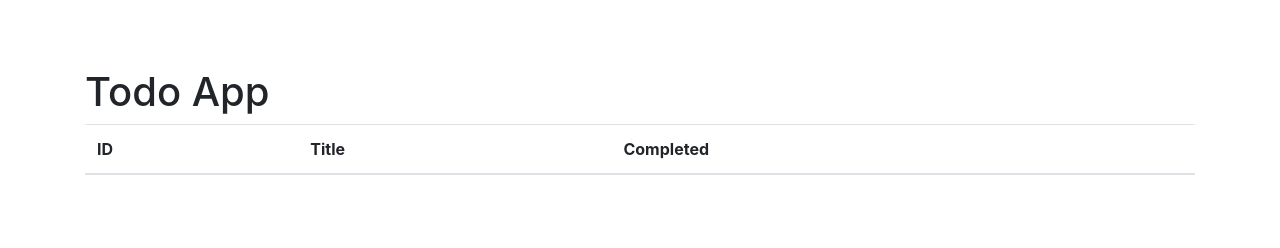
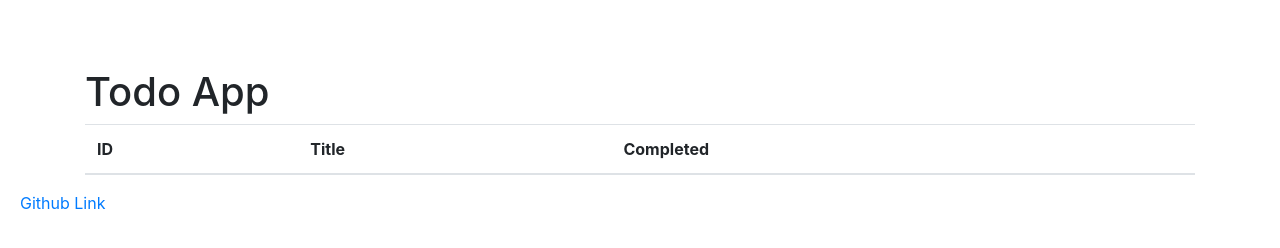
Before and after one commit to Fredgroom/cmostores_interview_challenge, a plain HTML site: page index.html in a window 1280 px wide. Drawn offline with nearby package versions, Linux system fonts and the light colour scheme; no server answers.

Commit message:
add github link for project

```diff
--- a/index.html
+++ b/index.html
@@ -29,6 +29,13 @@
         </div>
       </div>
     </div>
+    <footer>
+      <a
+        href="https://github.com/Fredgroom/cmostores_interview_challenge"
+        target="_blank"
+        >Github Link</a
+      >
+    </footer>
     <script src="https://code.jquery.com/jquery-3.6.0.min.js"></script>
     <script src="https://cdn.jsdelivr.net/npm/bootstrap@4.5.2/dist/js/bootstrap.bundle.min.js"></script>
     <script src="./js/api.js"></script>
```
